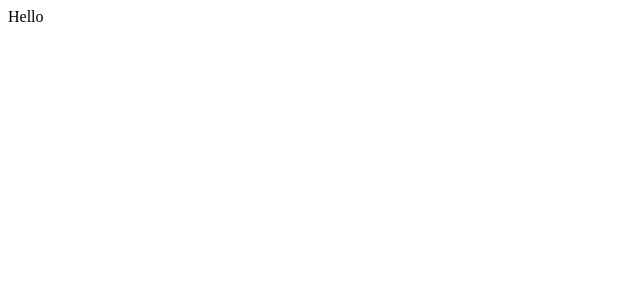
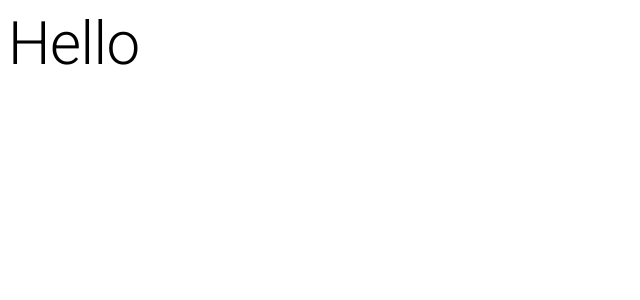
Before and after one commit to amir-mo1999/cover-letter-generator, a React (Vite) app in the folder client/: page / in a window 1280 px wide. Shown: the top 300 px of the page, without its empty margins (0-640 px from the left). Built offline with nearby package versions, Linux system fonts and the light colour scheme.

Commit message:
installed mui

```diff
--- a/client/package.json
+++ b/client/package.json
@@ -10,6 +10,10 @@
     "preview": "vite preview"
   },
   "dependencies": {
+    "@emotion/react": "^11.13.3",
+    "@emotion/styled": "^11.13.0",
+    "@fontsource/roboto": "^5.0.14",
+    "@mui/material": "^6.0.1",
     "react": "^18.3.1",
     "react-dom": "^18.3.1"
   },
--- a/client/src/App.tsx
+++ b/client/src/App.tsx
@@ -1,5 +1,12 @@
+import "@fontsource/roboto/300.css";
+import Typography from "@mui/material/Typography";
+
 function App() {
-  return <>Hello</>;
+  return (
+    <>
+      <Typography variant="h2">Hello</Typography>
+    </>
+  );
 }
 
 export default App;
```
Also changed, not shown: client/src/components/index.ts (added), 1 other file (tests, documents, lock files or other folders).
